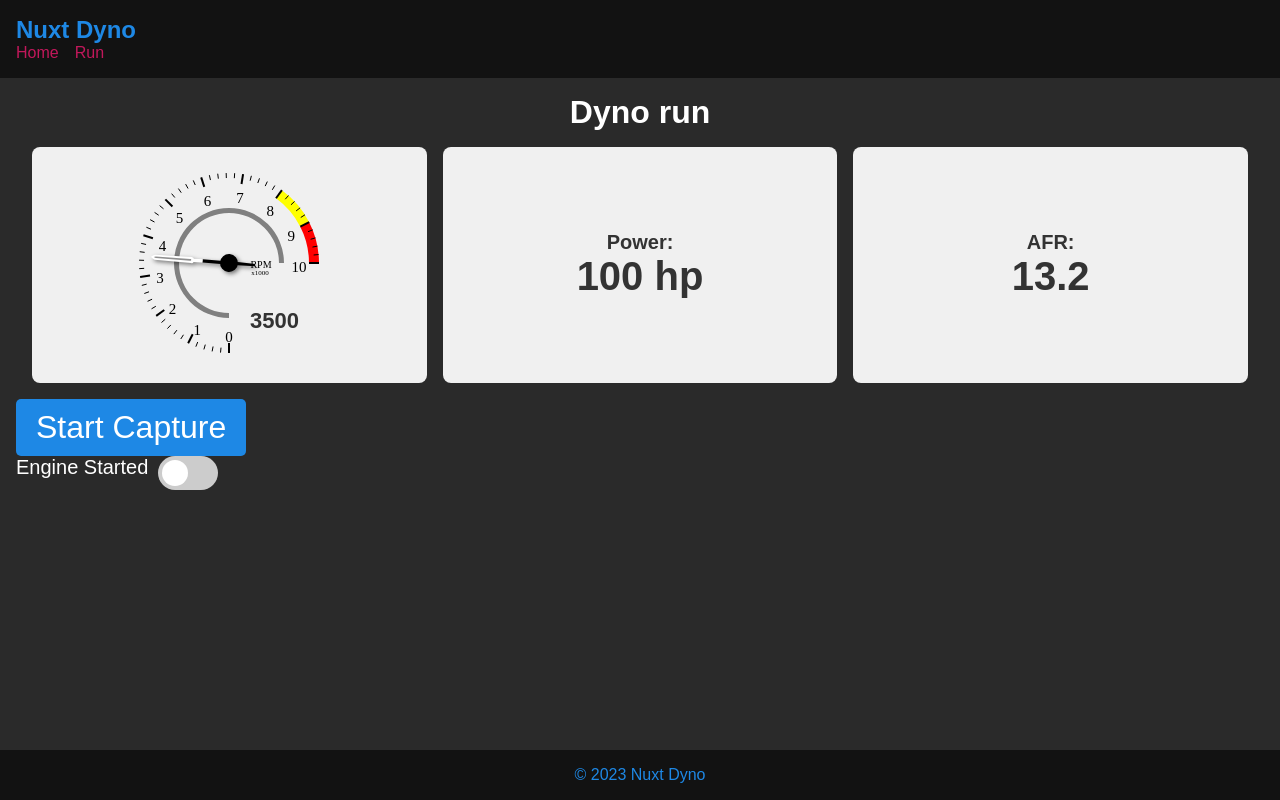
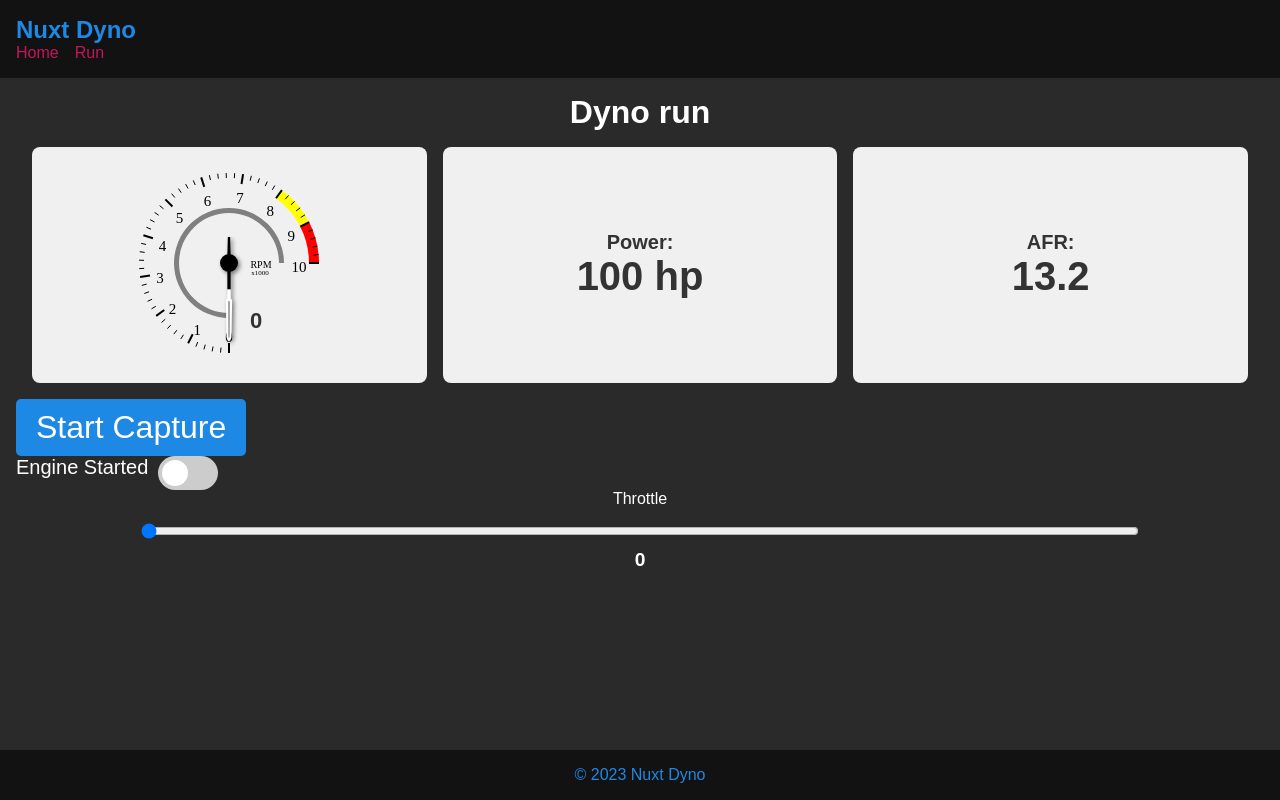
Before and after one commit to rbenzazon/nuxt-dyno, a Nuxt app in the folder nuxt-app/: page /run in a window 1280 px wide. Built offline with nearby package versions, Linux system fonts and the light colour scheme; no server answers; a web font is replaced by a local one.

Commit message:
feature:(DynoRunControl): add engine start and throttle control feature(DynoRunData): ties rpm to app state

```diff
--- a/nuxt-app/app/components/DynoRunControls.vue
+++ b/nuxt-app/app/components/DynoRunControls.vue
@@ -1,6 +1,7 @@
 <template>
 	<button @click="toggleCapture" :class="{ capturing: isRunning }">{{ buttonText }}</button>
 	<DynoSwitch v-model:value="started" label="Engine Started" />
+	<DynoSlider v-model:value="throttle" label="Throttle" />
 </template>
 
 <script setup>
@@ -11,6 +12,7 @@ const stopText = 'Stop Capture';
 const isRunning = ref(false);
 const buttonText = computed(() => (isRunning.value ? stopText : startText));
 const started = ref(false);
+const throttle = ref(0);
 
 const dynoState = useDynoStateStore();
 
@@ -25,6 +27,19 @@ watch(
 	(val) => {
 		if (typeof val === 'boolean' && val !== started.value) {
 			started.value = val;
+		}
+	},
+);
+
+watch(throttle, (val) => {
+	dynoState.update({ ...dynoState.state, throttlePosPerc: val });
+});
+
+watch(
+	() => dynoState.state?.throttlePosPerc,
+	(val) => {
+		if (typeof val === 'number' && val !== throttle.value) {
+			throttle.value = val;
 		}
 	},
 );
--- a/nuxt-app/app/components/DynoRunData.vue
+++ b/nuxt-app/app/components/DynoRunData.vue
@@ -1,7 +1,7 @@
 <template>
 	<div class="run-data-layout">
 		<div class="run-item">
-			<RpmRun :rpm="3500" />
+			<RpmRun :rpm="rpm" />
 		</div>
 		<div class="run-item">
 			<PowerRun :power="100" />
@@ -11,6 +11,22 @@
 		</div>
 	</div>
 </template>
+<script setup>
+import { ref, watch } from 'vue';
+
+const rpm = ref(0);
+
+const dynoState = useDynoStateStore();
+
+watch(
+	() => dynoState.state?.rpm,
+	(val) => {
+		if (typeof val === 'number') {
+			rpm.value = val;
+		}
+	},
+);
+</script>
 <style scoped>
 .run-data-layout {
 	/*grid*/
--- /dev/null
+++ b/nuxt-app/app/components/DynoSlider.vue
@@ -0,0 +1,75 @@
+<template>
+	<div class="dyno-slider">
+		<label>{{ label }}</label>
+		<input type="range" :min="min" :max="max" :step="step" v-model="localValue" @input="onInput" />
+		<span>{{ value }}</span>
+	</div>
+</template>
+<script setup>
+const props = defineProps({
+	value: {
+		type: Number,
+		required: true,
+		default: 0,
+	},
+	min: {
+		type: Number,
+		required: false,
+		default: 0,
+	},
+	max: {
+		type: Number,
+		required: false,
+		default: 100,
+	},
+	step: {
+		type: Number,
+		required: false,
+		default: 1,
+	},
+	label: {
+		type: String,
+		required: false,
+		default: '',
+	},
+});
+
+const emit = defineEmits(['update:value']);
+
+const localValue = computed({
+	get() {
+		return props.value;
+	},
+	set(value) {
+		emit('update:value', value);
+	},
+});
+
+function onInput(event) {
+	const newValue = Number(event.target.value);
+	localValue.value = newValue;
+}
+</script>
+<style scoped>
+.dyno-slider {
+	display: flex;
+	flex-direction: column;
+	align-items: center;
+	width: 100%;
+}
+.dyno-slider input[type='range'] {
+	width: 80%;
+	margin: 10px 0;
+}
+span {
+	font-size: 1.2em;
+	font-weight: bold;
+}
+label {
+	font-size: 1em;
+	margin-bottom: 5px;
+}
+span {
+	color: var(--text-color);
+}
+</style>
```
